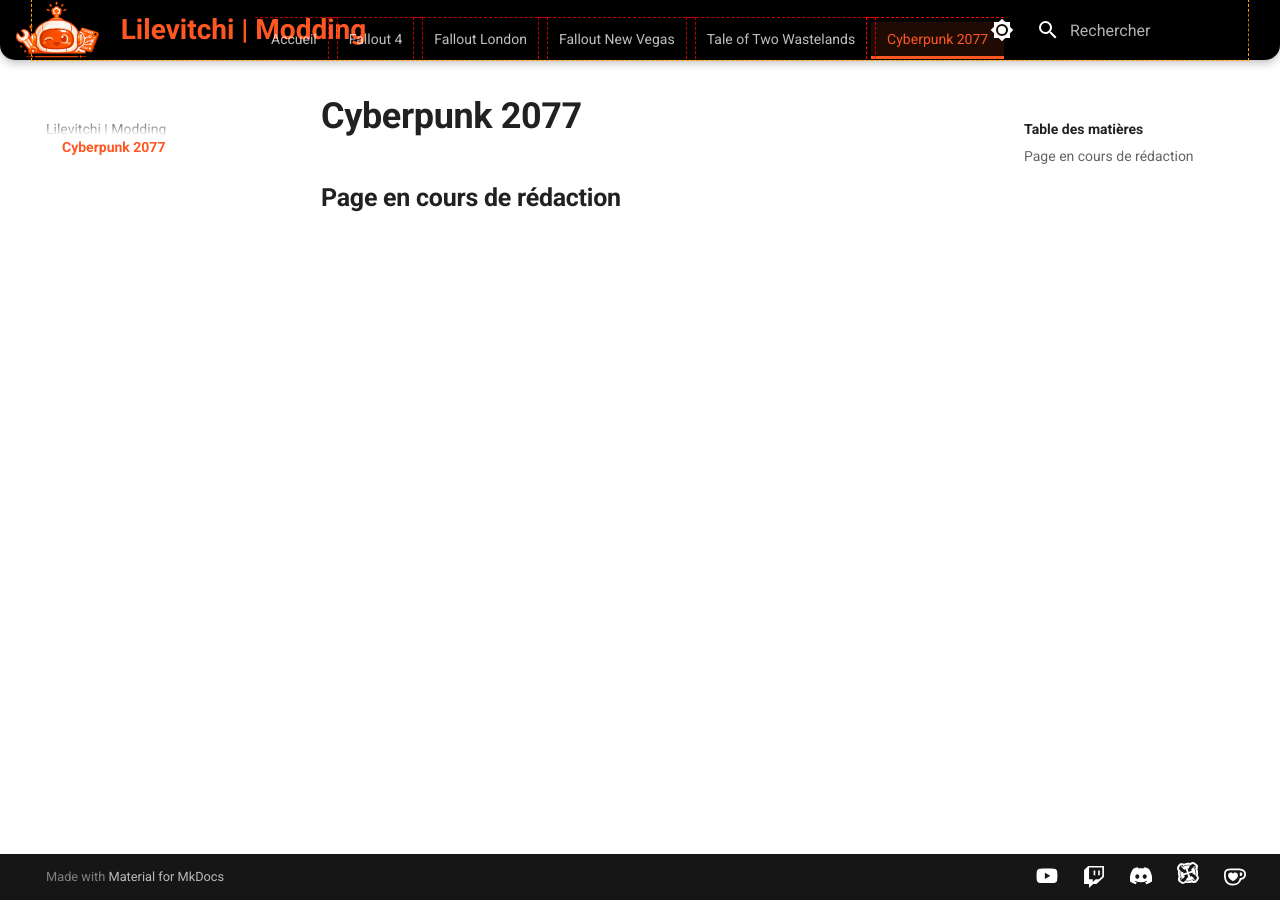
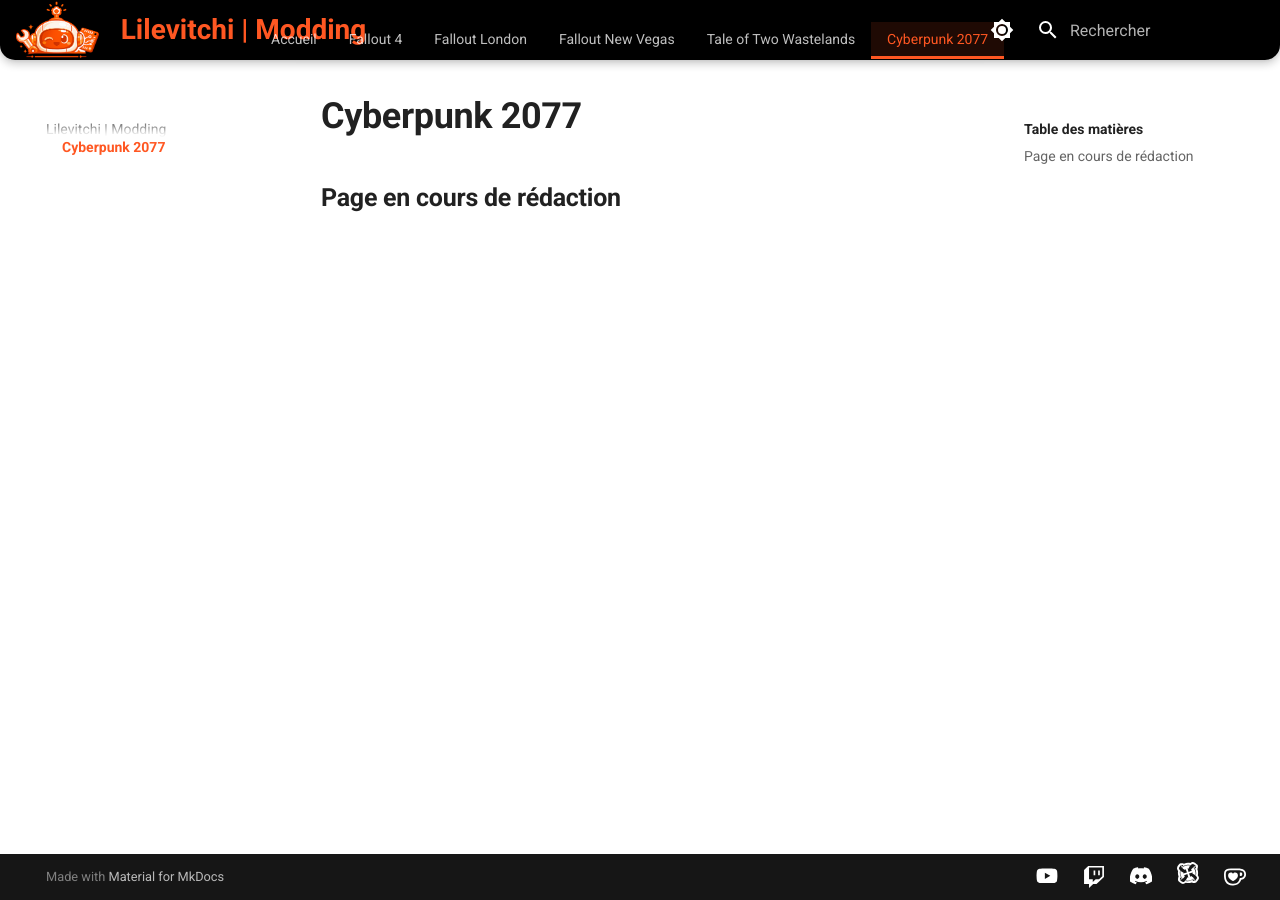
Before and after one commit to Lilevitchi/lilevitchi.github.io, an MkDocs documentation site: the page built from docs/cyberpunk/index.md, in a window 1280 px wide. Built offline with MkDocs 1.6.1 and Material for MkDocs 9.7.7, drawn with Linux system fonts in a browser that asks for light colours.

Commit message:
Update extra.css

```diff
--- a/docs/stylesheets/extra.css
+++ b/docs/stylesheets/extra.css
@@ -146,7 +146,6 @@
   /*margin: 0 auto;*/
   box-shadow: none;
   pointer-events: none;
-  outline: 1px dashed orange;
 }
 
 /* Liste des onglets */
@@ -170,14 +169,13 @@
 [data-md-color-scheme] .md-tabs__link {
   pointer-events: auto;
   display: flex;
-align-self: flex-end;
+  /*align-self: flex-end;*/
   padding: 0.4rem 0.8rem;
   color: var(--white);
   opacity: 0.75;
 
   border-bottom: 3px solid transparent;
   background: transparent;
- outline: 1px dashed red;
   /*border-radius: var(--radius-sm) var(--radius-sm) 0 0;*/
 
   transition: color var(--transition-base),
@@ -202,16 +200,6 @@
   background-color: var(--tab-bg-active);
   border-bottom-color: var(--accent);
 }
-
-/* On cache la barre de navigation originale qui apparaît en haut à cause du mode sticky */
-/*.md-container > .md-tabs {
-  display: none;
-}*/
-
-/* On annule le décalage du contenu principal */
-/*[data-md-color-scheme] .md-main {
-  padding-top: 0;
-}*/
 
 /* ==============================
    3. CONTENU & TYPOGRAPHIE
```
